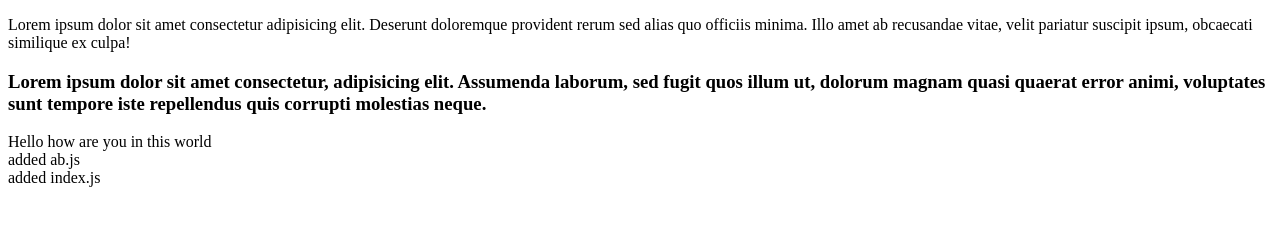
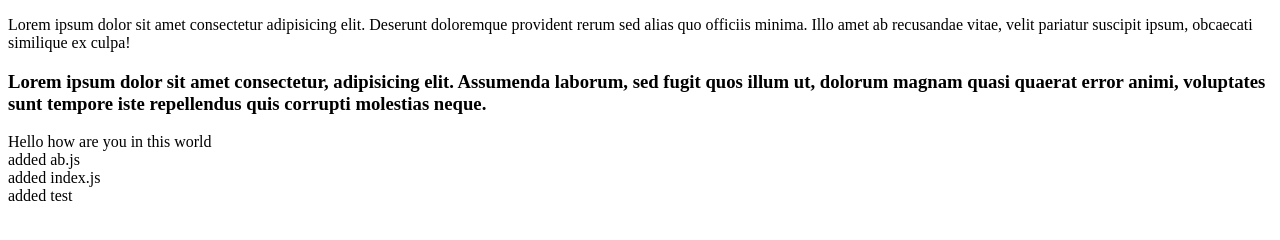
Before and after one commit to revant1/gittest, a plain HTML site: page index.html in a window 1280 px wide. Drawn offline with Linux system fonts and the light colour scheme.

Commit message:
added line

```diff
--- a/index.html
+++ b/index.html
@@ -20,5 +20,8 @@
        <section>
         added index.js
        </section>
+       <section>
+        added test
+       </section>
     </body>
 </html>
```
